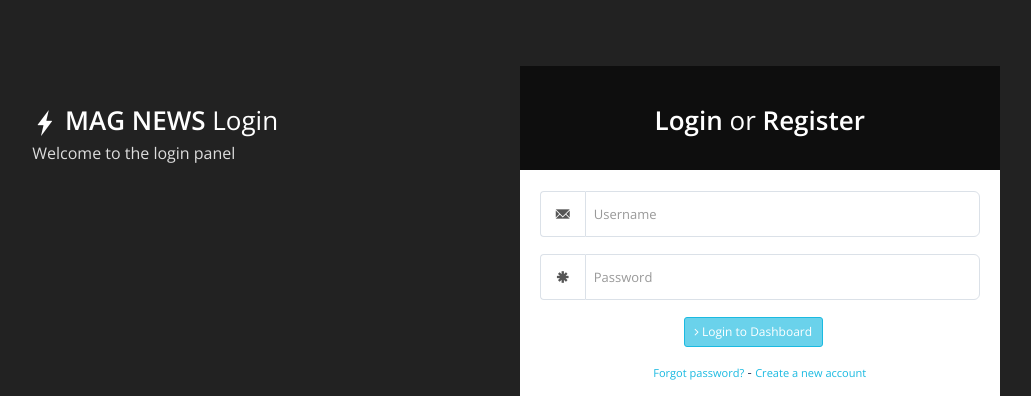
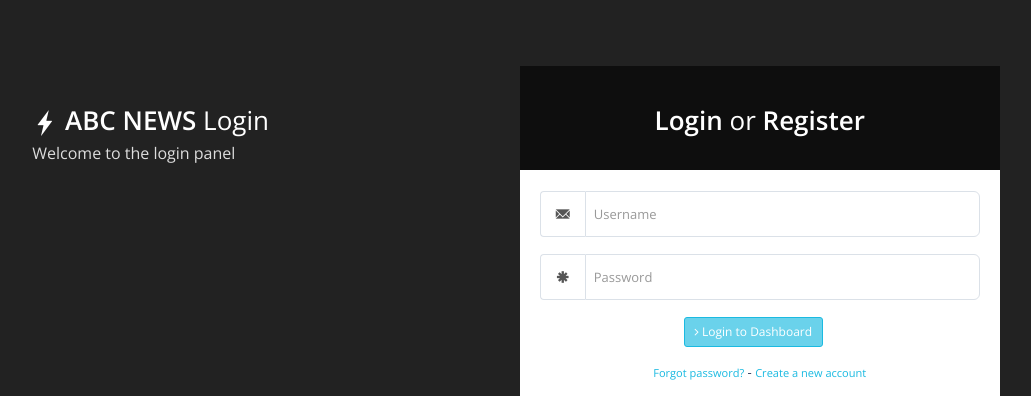
Before and after one commit to HBsaif/News-Portal, a Django app: page /login/ in a window 1280 px wide. Shown: the part 120-516 px from the top of the page, without its empty margins (124-1155 px from the left). Run offline with Django 3.2, Linux system fonts and the light colour scheme; some libraries are stand-ins or nearby versions.

Commit message:
superuser changed

```diff
--- a/main/templates/front/my_login.html
+++ b/main/templates/front/my_login.html
@@ -54,7 +54,7 @@
                     <div id="login-alt-container">
                         <!-- Title -->
                         <h1 class="push-top-bottom">
-                            <i class="gi gi-flash"></i> <strong>MAG NEWS </strong>Login<br>
+                            <i class="gi gi-flash"></i> <strong>ABC NEWS </strong>Login<br>
                             <small>Welcome to the login panel</small>
                         </h1>
                         <!-- END Title -->
```
Also changed, not shown: db.sqlite3, readme.txt (added).
